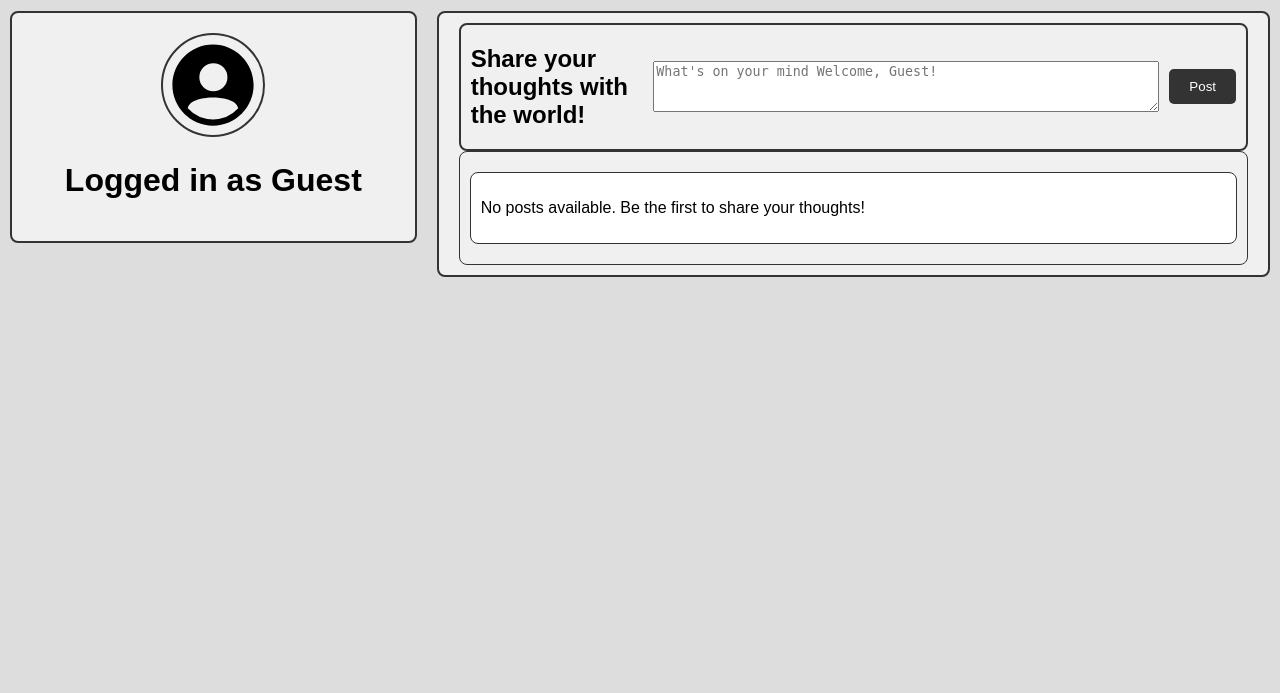
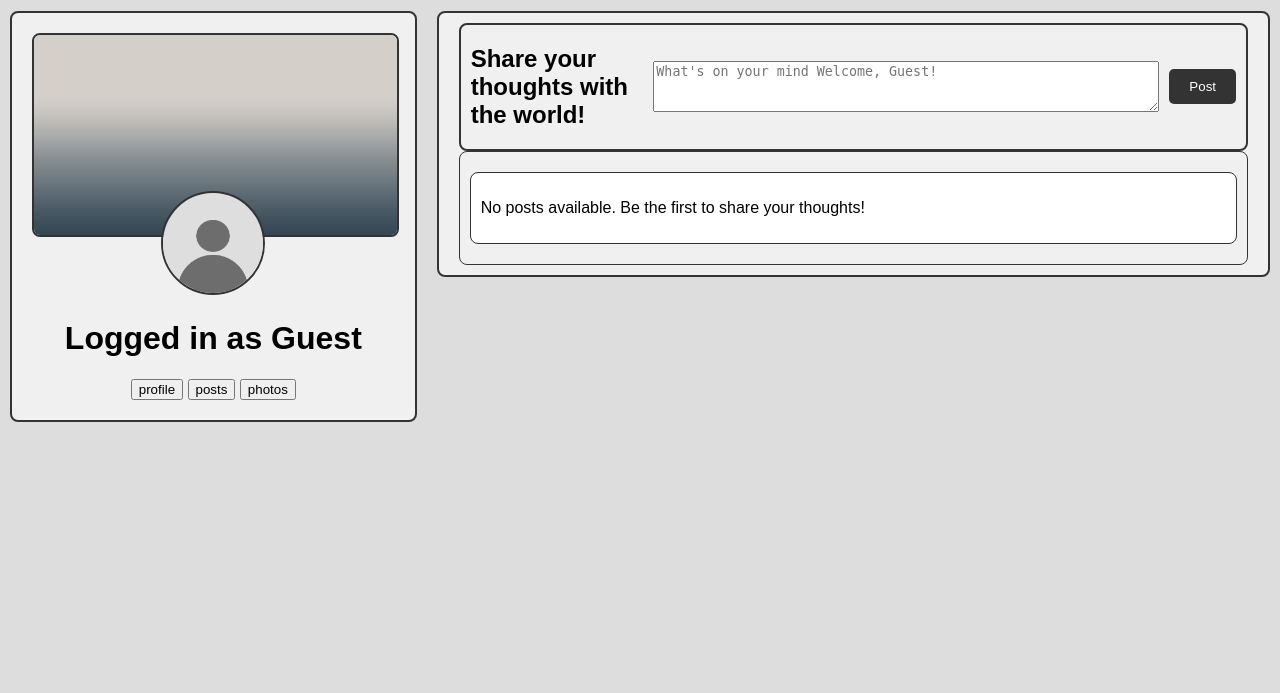
Before and after one commit to Sandro-Hobayan/PhpFormWithSession, a PHP site: page /homepage.php in a window 1280 px wide. Shown: the part 107-800 px from the top of the page. Run offline with PHP 8.4, Linux system fonts and the light colour scheme; data that the repository does not hold is empty.

Commit message:
feat: profile update to have a default image when not logged in and not already iuploading a photo

```diff
--- a/homepage.php
+++ b/homepage.php
@@ -186,11 +186,28 @@ nav {
     border: #333 solid 2px;
 }
 
-.profile img {
-    border-radius: 50%;
+.profile
+
+.profileAndCover {
+    border-radius: 10px;
+    margin-bottom: 0;
+}
+
+.profileAndCover #cover {
+    border-radius: 8px 8px 8px 8px;
+    background: #888;
+    width: 100%;
+    height: 200px;
     border: #333 solid 2px;
 }
 
+.profileAndCover #profile {
+    border-radius: 50%;
+    border: #333 solid 2px;
+    margin-top: -50px;
+    z-index: 1;
+    background: #888;
+}
 
 
 
@@ -299,8 +316,15 @@ button[type="submit"] {
               </nav>
         </div>
         <div class="side">
-            <div class="profile">
-                <img src="images/profile.svg" alt="Profile Picture" width="100" height="100">
+            <div class="profile" style="overflow-y: auto; max-height: calc(100vh - 100px);">
+                <div class="profileAndCover">
+                <?php
+                  $coverPhoto = isset($_SESSION['cover_photo']) ? $_SESSION['cover_photo'] : 'images/defaultbg.png';
+                  $profilePhoto = isset($_SESSION['profile_photo']) ? $_SESSION['profile_photo'] : 'images/defaultprofile.png';
+                ?>
+                <img src="<?php echo htmlspecialchars($coverPhoto); ?>" alt="Cover photo" width="100%" height="200px" id="cover">
+                <img src="<?php echo htmlspecialchars($profilePhoto); ?>" alt="Profile Picture" width="100" height="100" id="profile">
+                </div>
                 <?php
                   if (isset($_SESSION['username'])) {
                     echo "<h1>" . htmlspecialchars($_SESSION['username']) . "</h1>";
@@ -308,6 +332,11 @@ button[type="submit"] {
                     echo "<h1>Logged in as Guest</h1>";
                   }
                   ?>
+              <div class="userButton">
+                <button>profile</button>
+                <button>posts</button>
+                <button>photos</button>
+              </div>
             </div>
         </div>
         <div class="body">
@@ -341,9 +370,13 @@ button[type="submit"] {
               } else {
           echo "<script>alert('Error: " . $conn->error . "');</script>";
               }
-              } else {
-              echo "<script>alert('You must be logged in to post.');</script>";
-              }
+                } else {
+                echo "<script>
+                if (confirm('You must be logged in to post. Do you want to go to the login page?')) {
+                  window.location.href = 'login.php';
+                }
+                </script>";
+                }
             }
             ?>
           </div>
```
Also changed, not shown: images/cover.jpg (added), images/defaultbg.png (added), images/defaultprofile.png (added), images/profile.svg (deleted), images/valentine.webp (added).
